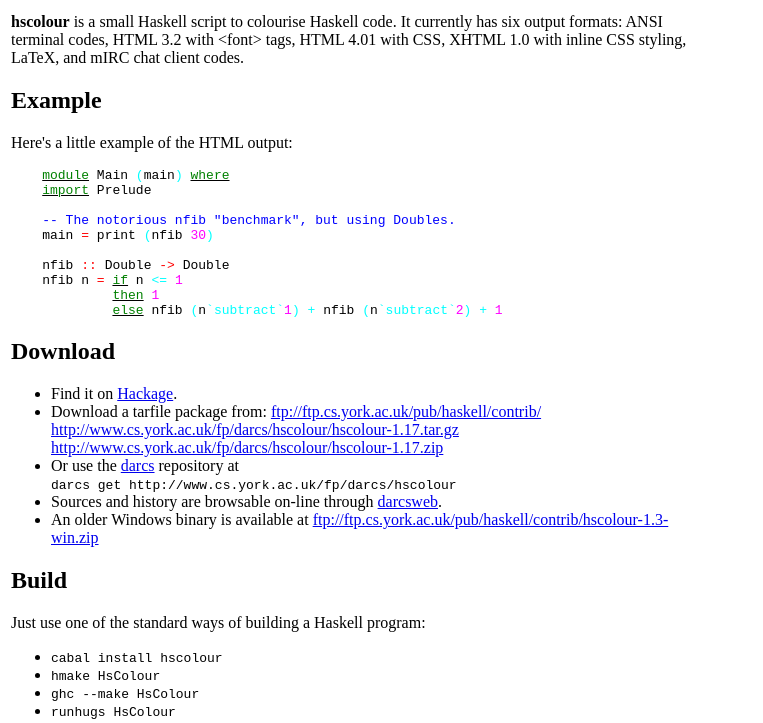
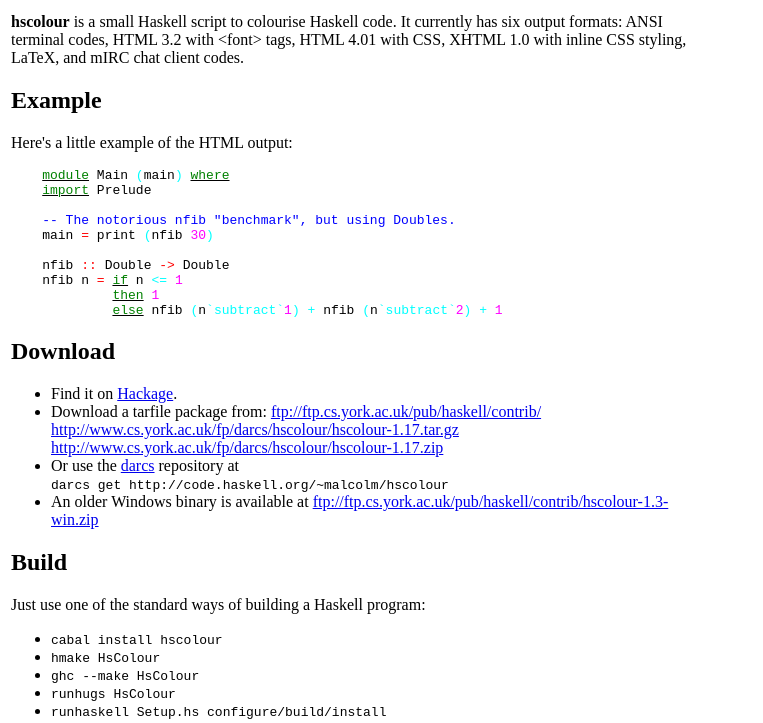
Before and after one commit to crackleware/hscolour, a plain HTML site: page index.html in a window 1280 px wide. Shown: the part 74-797 px from the top of the page, without its empty margins (0-763 px from the left). Drawn offline with Linux system fonts and the light colour scheme.

Commit message:
Fix documented location of public darcs repo.
Ignore-this: c96b1a6a413b1e7481bd960027f43ce8

darcs-hash:20100902145651-6871e-8b87f73196696e44c6e52ed6be955d7a6e81fcb7

```diff
--- a/index.html
+++ b/index.html
@@ -41,9 +41,10 @@
      <a href="http://www.cs.york.ac.uk/fp/darcs/hscolour/hscolour-1.17.zip">
      http://www.cs.york.ac.uk/fp/darcs/hscolour/hscolour-1.17.zip</a>
 <li> Or use the <a href="http://darcs.net/">darcs</a> repository at<br>
-       <tt>darcs get http://www.cs.york.ac.uk/fp/darcs/hscolour</tt>
-<li> Sources and history are browsable on-line through
+       <tt>darcs get http://code.haskell.org/~malcolm/hscolour</tt>
+<!-- <li> Sources and history are browsable on-line through
      <a href="http://www.cs.york.ac.uk/fp/darcs/">darcsweb</a>.
+  -->
 <li> An older Windows binary is available at
      <a href="ftp://ftp.cs.york.ac.uk/pub/haskell/contrib/hscolour-1.3-win.zip">
      ftp://ftp.cs.york.ac.uk/pub/haskell/contrib/hscolour-1.3-win.zip</a>
```
Also changed, not shown: 4 other files.
